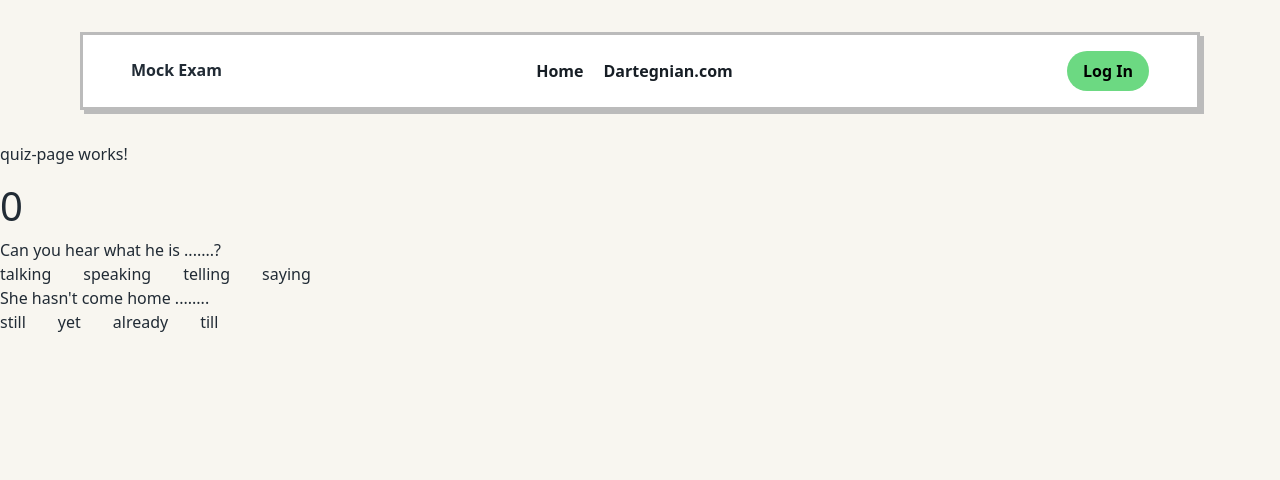
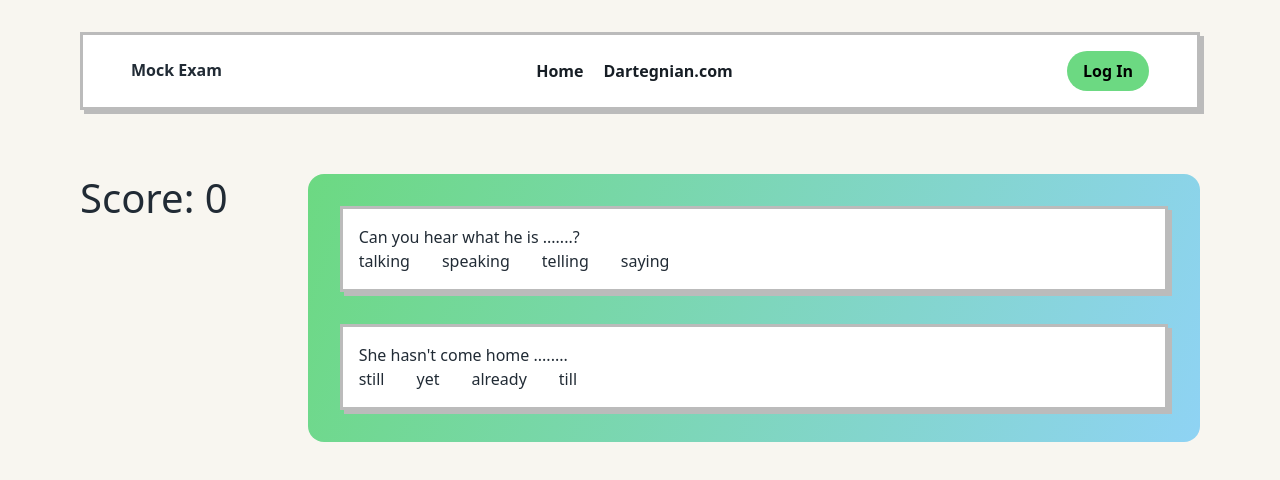
Before and after one commit to Dartegnian/mock-quiz-app, an Angular app: page /quiz in a window 1280 px wide. Shown: the top 480 px of the page. Built offline with nearby package versions, Linux system fonts and the light colour scheme.

Commit message:
Apply basic styling and layout for quiz question and page

```diff
--- a/src/app/components/question-block/question-block.component.html
+++ b/src/app/components/question-block/question-block.component.html
@@ -1,4 +1,4 @@
-<div>
+<div class="question-block">
 	<header>
 		{{ question.question }}
 	</header>
--- a/src/app/components/question-block/question-block.component.scss
+++ b/src/app/components/question-block/question-block.component.scss
@@ -1,6 +1,12 @@
 .question-block {
+	background-color: #FFFFFF;
+	border: 3px solid #BBBBBB;
+	box-shadow: 4px 4px 0 0px #BBBBBB;
+	padding: 1rem;
+
 	&__answers {
 		display: flex;
 		gap: 2rem;
+		cursor: pointer;
 	}
 }
--- a/src/app/pages/quiz-page/quiz-page.component.html
+++ b/src/app/pages/quiz-page/quiz-page.component.html
@@ -1,11 +1,10 @@
-<p>quiz-page works!</p>
-<h1>{{ totalScore }}</h1>
-<ng-container
-	*ngFor="let quizQuestion of quizQuestions; let i = index"
->
-	<app-question-block
-		[question]="quizQuestion"
-		[index]="i"
-		(updatePointsEvent)="updatePoints($event)"
-	></app-question-block>
-</ng-container>
+<div class="quiz-page">
+	<h1>Score: {{ totalScore }}</h1>
+
+	<article class="quiz-area">
+		<ng-container *ngFor="let quizQuestion of quizQuestions; let i = index">
+			<app-question-block [question]="quizQuestion" [index]="i"
+				(updatePointsEvent)="updatePoints($event)"></app-question-block>
+		</ng-container>
+	</article>
+</div>
--- a/src/app/pages/quiz-page/quiz-page.component.scss
+++ b/src/app/pages/quiz-page/quiz-page.component.scss
@@ -0,0 +1,24 @@
+:host {
+	display: flex;
+	justify-content: center;
+	align-items: center;
+	margin: 2rem 5rem;
+	margin-top: 4rem;
+}
+
+.quiz-page {
+	display: flex;
+	gap: 5rem;
+	width: 100%;
+	justify-content: space-between;
+}
+
+.quiz-area {
+	display: flex;
+	flex-direction: column;
+	background-image: linear-gradient(110deg, #6CD982 0%, #8fd3f4 100%);
+	padding: 2rem;
+	gap: 2rem;
+	border-radius: 16px;
+	flex-grow: 1;
+}
```
